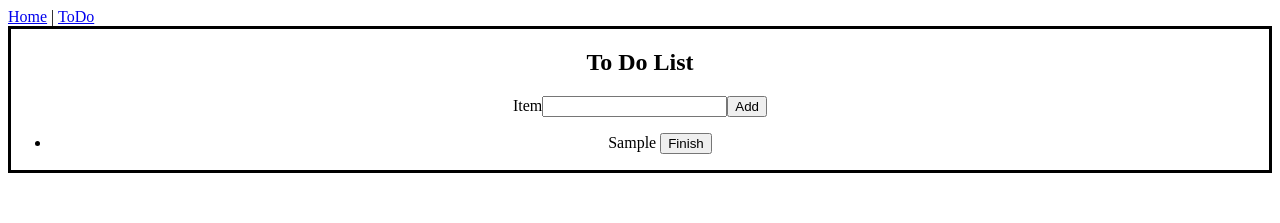
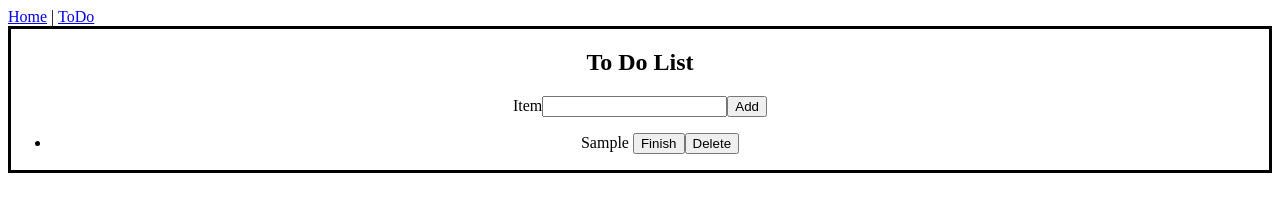
Before and after one commit to waiscodes/vue-to-do-list, a Vue app: page /ToDo in a window 1280 px wide. Both pictures are taken after typing "Sample" into the empty fields and a click on the input "Add". Shown: the top 223 px of the page. Built offline with nearby package versions, Linux system fonts and the light colour scheme.

Commit message:
Added a delete item method

```diff
--- a/src/views/ToDo.vue
+++ b/src/views/ToDo.vue
@@ -10,6 +10,7 @@
       <li v-for="(item, index) in todos" :key="index">
         {{ item.text }}
         <button v-if="!item.done" @click="markasDone(index)">Finish</button>
+        <button @click="deleteItem(index)">Delete</button>
       </li>
     </ul>
   </div>
@@ -34,11 +35,16 @@ export default defineComponent({
       todos[index].done = true;
     };
 
+    const deleteItem = (index) => {
+      todos.splice(index, 1);
+    };
+
     return {
       todos,
       toDoInput,
       addToDo,
       markasDone,
+      deleteItem,
     };
   },
 });
```
